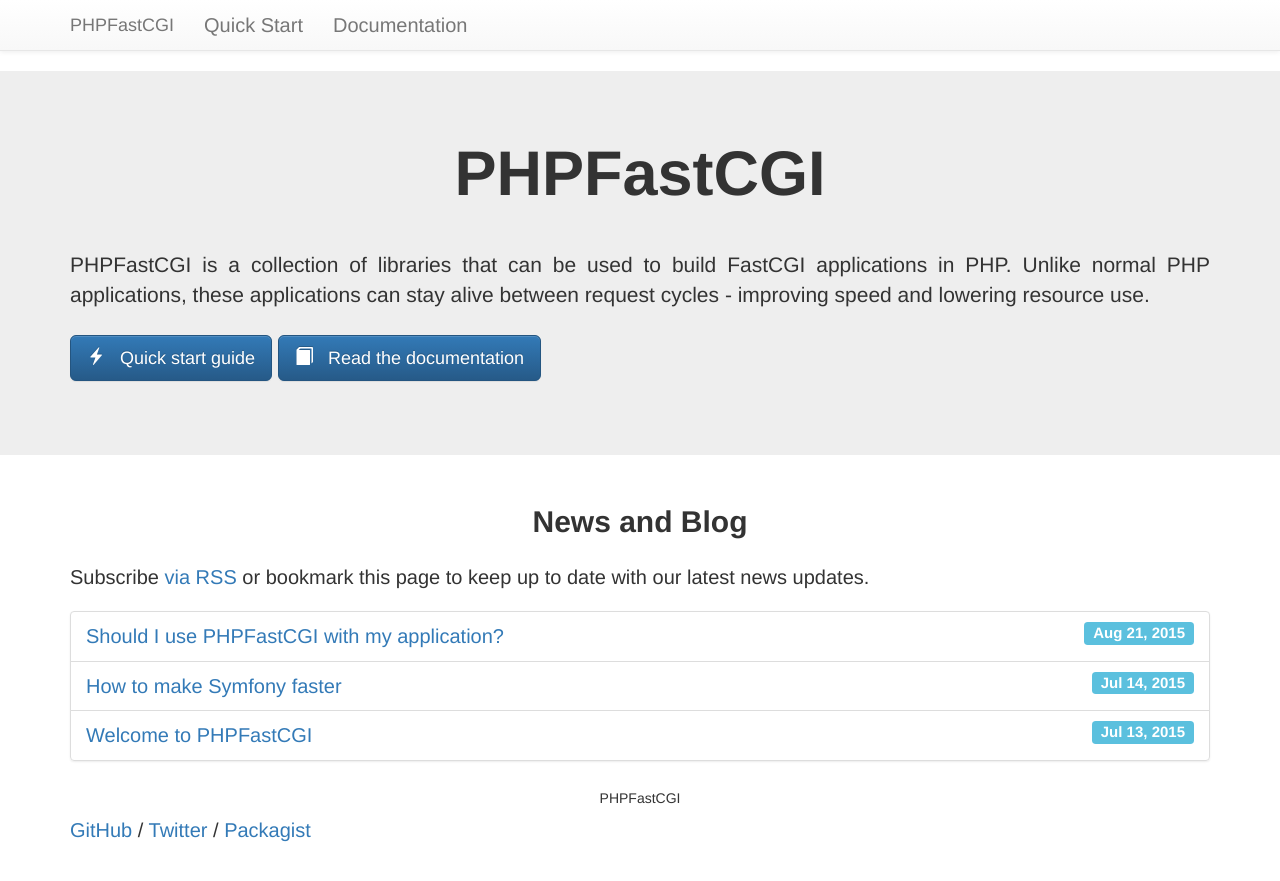
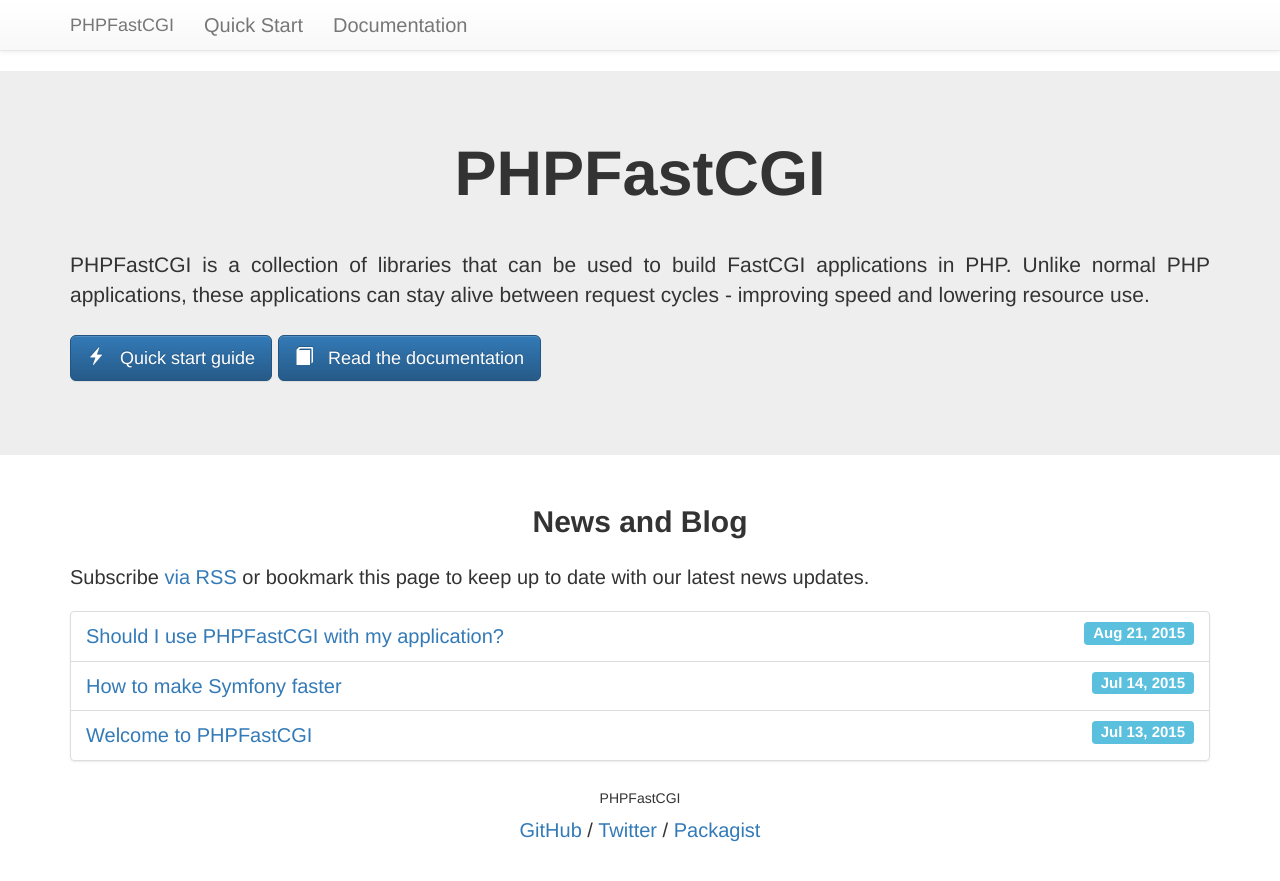
Before and after one commit to PHPFastCGI/phpfastcgi.github.io, a Jekyll site: the page built from index.html, in a window 1280 px wide. Shown: the top 881 px of the page. Built offline with Jekyll 4.4.1, drawn with Linux system fonts in a browser that asks for light colours.

Commit message:
Explicity centered footer

```diff
--- a/_includes/footer.html
+++ b/_includes/footer.html
@@ -1,8 +1,8 @@
 <div class="container">
   <div class="row">
-    <div class="col-xs-12 text-center">
-      <h5>{{ site.title }}</h5>
-      <p>
+    <div class="col-xs-12">
+      <h5 class="text-center">{{ site.title }}</h5>
+      <p class="text-center">
         <a href="https://github.com/{{ site.github_username }}">GitHub</a> /
         <a href="https://twitter.com/{{ site.twitter_username }}">Twitter</a> /
         <a href="https://packagist.org/packages/phpfastcgi/">Packagist</a>
```
